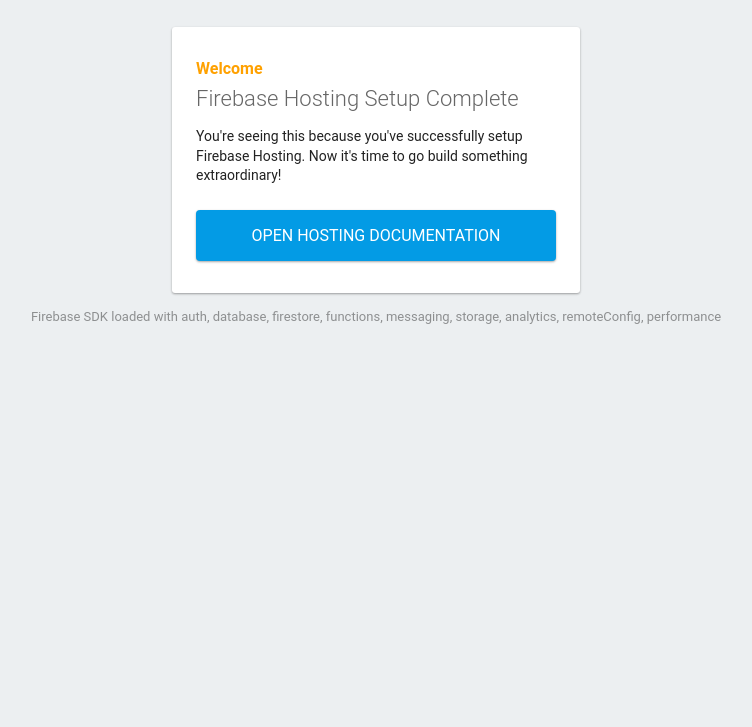
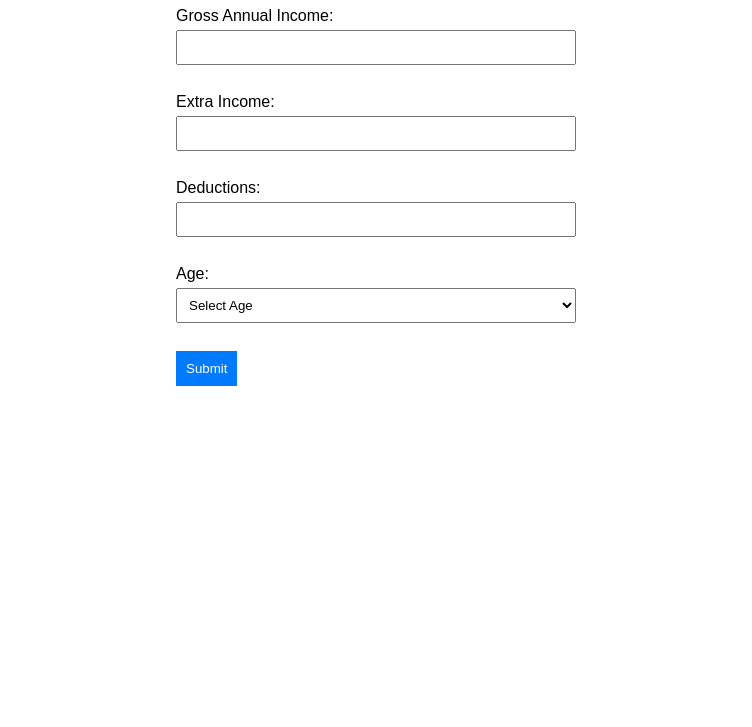
Before and after one commit to Brijesh221011/TaxCal, a plain HTML site: page TAXCALculator/index.html in a window 1280 px wide. Shown: the part 73-800 px from the top of the page, without its empty margins (264-1016 px from the left). Drawn offline with Linux system fonts and the light colour scheme; some packages are replaced by stand-ins of ours.

Commit message:
Update index.html

```diff
--- a/TAXCALculator/index.html
+++ b/TAXCALculator/index.html
@@ -1,89 +1,47 @@
 <!DOCTYPE html>
-<html>
-  <head>
-    <meta charset="utf-8">
-    <meta name="viewport" content="width=device-width, initial-scale=1">
-    <title>Welcome to Firebase Hosting</title>
+<html lang="en">
+<head>
+    <meta charset="UTF-8">
+    <meta name="viewport" content="width=device-width, initial-scale=1.0">
+    <title>Tax Calculator</title>
+    <link rel="stylesheet" href="style.css">
+</head>
+<body>
+    <h1>Tax Calculator</h1>
+    <form id="taxForm">
+        <label for="income">Gross Annual Income:</label>
+        <input type="number" id="income" name="income" required>
+        <span class="error-icon" id="incomeError" title="Invalid input!"></span><br><br>
 
-    <!-- update the version number as needed -->
-    <script defer src="/__/firebase/10.11.0/firebase-app-compat.js"></script>
-    <!-- include only the Firebase features as you need -->
-    <script defer src="/__/firebase/10.11.0/firebase-auth-compat.js"></script>
-    <script defer src="/__/firebase/10.11.0/firebase-database-compat.js"></script>
-    <script defer src="/__/firebase/10.11.0/firebase-firestore-compat.js"></script>
-    <script defer src="/__/firebase/10.11.0/firebase-functions-compat.js"></script>
-    <script defer src="/__/firebase/10.11.0/firebase-messaging-compat.js"></script>
-    <script defer src="/__/firebase/10.11.0/firebase-storage-compat.js"></script>
-    <script defer src="/__/firebase/10.11.0/firebase-analytics-compat.js"></script>
-    <script defer src="/__/firebase/10.11.0/firebase-remote-config-compat.js"></script>
-    <script defer src="/__/firebase/10.11.0/firebase-performance-compat.js"></script>
-    <!--
-      initialize the SDK after all desired features are loaded, set useEmulator to false
-      to avoid connecting the SDK to running emulators.
-    -->
-    <script defer src="/__/firebase/init.js?useEmulator=true"></script>
+        <label for="extraIncome">Extra Income:</label>
+        <input type="number" id="extraIncome" name="extraIncome">
+        <span class="error-icon" id="extraIncomeError" title="Invalid input!"></span><br><br>
 
-    <style media="screen">
-      body { background: #ECEFF1; color: rgba(0,0,0,0.87); font-family: Roboto, Helvetica, Arial, sans-serif; margin: 0; padding: 0; }
-      #message { background: white; max-width: 360px; margin: 100px auto 16px; padding: 32px 24px; border-radius: 3px; }
-      #message h2 { color: #ffa100; font-weight: bold; font-size: 16px; margin: 0 0 8px; }
-      #message h1 { font-size: 22px; font-weight: 300; color: rgba(0,0,0,0.6); margin: 0 0 16px;}
-      #message p { line-height: 140%; margin: 16px 0 24px; font-size: 14px; }
-      #message a { display: block; text-align: center; background: #039be5; text-transform: uppercase; text-decoration: none; color: white; padding: 16px; border-radius: 4px; }
-      #message, #message a { box-shadow: 0 1px 3px rgba(0,0,0,0.12), 0 1px 2px rgba(0,0,0,0.24); }
-      #load { color: rgba(0,0,0,0.4); text-align: center; font-size: 13px; }
-      @media (max-width: 600px) {
-        body, #message { margin-top: 0; background: white; box-shadow: none; }
-        body { border-top: 16px solid #ffa100; }
-      }
-    </style>
-  </head>
-  <body>
-    <div id="message">
-      <h2>Welcome</h2>
-      <h1>Firebase Hosting Setup Complete</h1>
-      <p>You're seeing this because you've successfully setup Firebase Hosting. Now it's time to go build something extraordinary!</p>
-      <a target="_blank" href="https://firebase.google.com/docs/hosting/">Open Hosting Documentation</a>
+        <label for="deductions">Deductions:</label>
+        <input type="number" id="deductions" name="deductions">
+        <span class="error-icon" id="deductionsError" title="Invalid input!"></span><br><br>
+
+        <label for="age">Age:</label>
+        <select id="age" name="age">
+            <option value="">Select Age</option>
+            <option value="<40">&lt; 40</option>
+            <option value="≥40 &amp; <60">&ge; 40 &amp; &lt; 60</option>
+            <option value="≥60">&ge; 60</option>
+        </select>
+        <span class="error-icon" id="ageError" title="Please select age!"></span><br><br>
+
+        <button type="button" onclick="calculateTax()">Submit</button>
+    </form>
+
+    <div id="modal" style="display: none;">
+        <h2>Your overall income will be</h2>
+        <p id="taxResult"></p>
+        <p>after tax deductions</p>
+        <br>
+        <button id="closeModal">Close</button>
     </div>
-    <p id="load">Firebase SDK Loading&hellip;</p>
+    <script src="app.js"></script>
 
-    <script>
-      document.addEventListener('DOMContentLoaded', function() {
-        const loadEl = document.querySelector('#load');
-        // // 🔥🔥🔥🔥🔥🔥🔥🔥🔥🔥🔥🔥🔥🔥🔥🔥🔥🔥🔥🔥🔥🔥🔥🔥🔥🔥🔥🔥🔥🔥🔥
-        // // The Firebase SDK is initialized and available here!
-        //
-        // firebase.auth().onAuthStateChanged(user => { });
-        // firebase.database().ref('/path/to/ref').on('value', snapshot => { });
-        // firebase.firestore().doc('/foo/bar').get().then(() => { });
-        // firebase.functions().httpsCallable('yourFunction')().then(() => { });
-        // firebase.messaging().requestPermission().then(() => { });
-        // firebase.storage().ref('/path/to/ref').getDownloadURL().then(() => { });
-        // firebase.analytics(); // call to activate
-        // firebase.analytics().logEvent('tutorial_completed');
-        // firebase.performance(); // call to activate
-        //
-        // // 🔥🔥🔥🔥🔥🔥🔥🔥🔥🔥🔥🔥🔥🔥🔥🔥🔥🔥🔥🔥🔥🔥🔥🔥🔥🔥🔥🔥🔥🔥🔥
 
-        try {
-          let app = firebase.app();
-          let features = [
-            'auth',
-            'database',
-            'firestore',
-            'functions',
-            'messaging',
-            'storage',
-            'analytics',
-            'remoteConfig',
-            'performance',
-          ].filter(feature => typeof app[feature] === 'function');
-          loadEl.textContent = `Firebase SDK loaded with ${features.join(', ')}`;
-        } catch (e) {
-          console.error(e);
-          loadEl.textContent = 'Error loading the Firebase SDK, check the console.';
-        }
-      });
-    </script>
-  </body>
+</body>
 </html>
```
